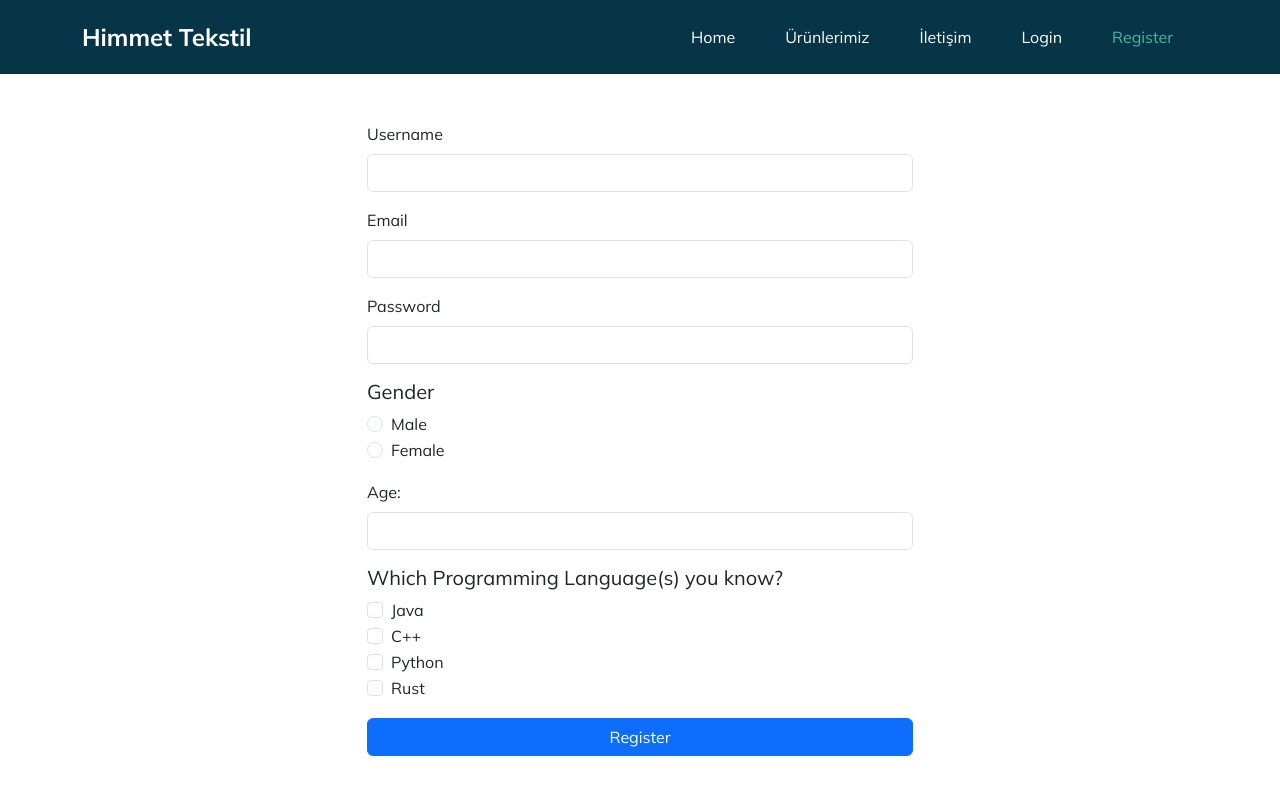
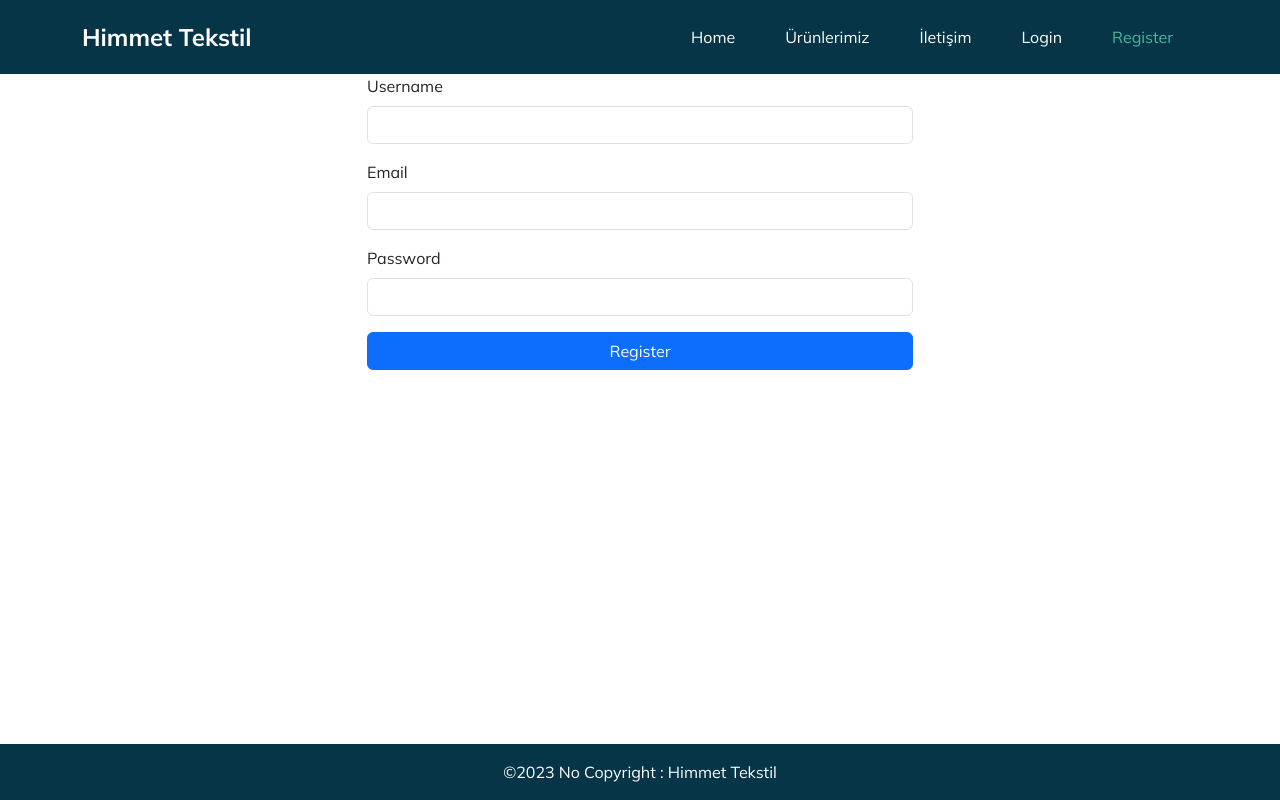
Before and after one commit to yakup5461/himmettekstil-tr, a Vue app in the folder frontend/: page /register in a window 1280 px wide. Built offline with nearby package versions, Linux system fonts and the light colour scheme.

Commit message:
lesson 17

```diff
--- a/frontend/src/App.vue
+++ b/frontend/src/App.vue
@@ -1,16 +1,19 @@
 <template>
         <NavBar />
         <RouterView/>
+        <TheFooter/>
 </template>
 
 <script>
 import NavBar from "@/components/NavBar.vue" ;
+import TheFooter from "@/components/TheFooter.vue";
 
 export default {
     name :"App",
     components : {
-            NavBar
-        }
+    NavBar,
+    TheFooter
+}
     }
 </script>
 
--- /dev/null
+++ b/frontend/src/assets/styles.css
@@ -0,0 +1,3 @@
+:root {
+    --primary-color : #063547 ;
+}
--- /dev/null
+++ b/frontend/src/components/TheFooter.vue
@@ -0,0 +1,17 @@
+<template>
+<footer class="text-center" style="background-color: #063547;">
+    <div class="text-white p-3">
+    &copy;2023 No Copyright : Himmet Tekstil
+    </div>
+</footer>
+</template>
+
+<script>
+    export default {
+        name: "TheFooter"
+    }
+</script>
+
+<style lang="scss" scoped>
+
+</style>
--- a/frontend/src/main.js
+++ b/frontend/src/main.js
@@ -1,4 +1,5 @@
 import 'bootstrap/dist/css/bootstrap.min.css';
+import '@/assets/styles.css';
 import { createApp } from "vue";
 import App from "@/App.vue" ;
 import router from "@/Router/index.js";
--- a/frontend/src/views/RegisterView.vue
+++ b/frontend/src/views/RegisterView.vue
@@ -1,13 +1,14 @@
 <template>
     <div>
-       <section>
+       <section style="min-height: calc(100vh - 130px);" >
         <div class="container">
-            <form class="mt-5">
+            <form  @submit.prevent="SubmitForm">
           <div class="row justify-content-center">
+
             <!-- Username Field (Medium and Larger Screens) -->
             <div class="col-md-6 col-8 mb-3">
               <label for="username" class="form-label">Username</label>
-              <input type="text" class="form-control" id="username" name="username" v-model="FormData.username" required>
+              <input type="text" class="form-control" id="username" name="username" v-model.trim="FormData.username" required>
             </div>
           </div>
 
@@ -15,7 +16,7 @@
             <!-- Email Field (Medium and Larger Screens) -->
             <div class="col-md-6 col-8 mb-3">
               <label for="email" class="form-label">Email</label>
-              <input type="email" class="form-control" id="email" name="email" v-model="FormData.email" required>
+              <input type="email" class="form-control" id="email" name="email" v-model.trim="FormData.email" required>
             </div>
           </div>
 
@@ -23,68 +24,9 @@
           <div class="row justify-content-center">
             <div class="col-md-6 col-8 mb-3">
               <label for="password" class="form-label">Password</label>
-              <input type="password" class="form-control" id="password" name="password" v-model="FormData.password" required>
+              <input type="password" class="form-control" id="password" name="password" v-model.trim="FormData.password" required>
             </div>
           </div>
-
-          <!-- Gender Field -->
-          <div class="row justify-content-center">
-            <div class="col-md-6 col-8 mb-3">
-              <h5>Gender</h5>
-              <div class="form-check">
-                <input class="form-check-input" type="radio" name="gender" value='male' id="male" v-model="FormData.gender">
-                <label class="form-check-label" for="male">
-                  Male
-                </label>
-              </div>
-              <div class="form-check">
-                <input class="form-check-input" type="radio" name="gender" value='female' id="female" v-model="FormData.gender">
-                <label class="form-check-label" for="female">
-                  Female
-                </label>
-              </div>
-            </div>
-          </div>
-
-          <!-- Age Field -->
-          <div class="row justify-content-center">
-            <div class="col-md-6 col-8 mb-3">
-              <label for="age" class="form-label">Age:</label>
-              <input type="number" class="form-control" id="age" required>
-            </div>
-          </div>
-
-          <!-- Programming Field -->
-          <div class="row justify-content-center">
-            <div class="col-md-6 col-8 mb-3">
-              <h5>Which Programming Language(s) you know?</h5>
-              <div class="form-check">
-                <input class="form-check-input" type="checkbox" value="java" id="java">
-                <label class="form-check-label" for="java">
-                  Java
-                </label>
-              </div>
-              <div class="form-check">
-                <input class="form-check-input" type="checkbox" value="c++" id="c++">
-                <label class="form-check-label" for="c++">
-                  C++
-                </label>
-              </div>
-              <div class="form-check">
-                <input class="form-check-input" type="checkbox" value="python" id="python">
-                <label class="form-check-label" for="python">
-                  Python
-                </label>
-              </div>
-              <div class="form-check">
-                <input class="form-check-input" type="checkbox" value="rust" id="rust">
-                <label class="form-check-label" for="rust">
-                  Rust
-                </label>
-              </div>
-            </div>
-          </div>
-
 
           <!-- Submit Button -->
           <div class="row justify-content-center">
@@ -106,10 +48,15 @@ export default{
             FormData:{
                 username: '',
                 email:    '',
-                password: '',
-                gender:   ''
+                password: ''
             }
         }
+    },
+    methods:{
+      SubmitForm(){
+        console.log("formData::" , this.FormData)
+
+      }
     }
 
 }
```
